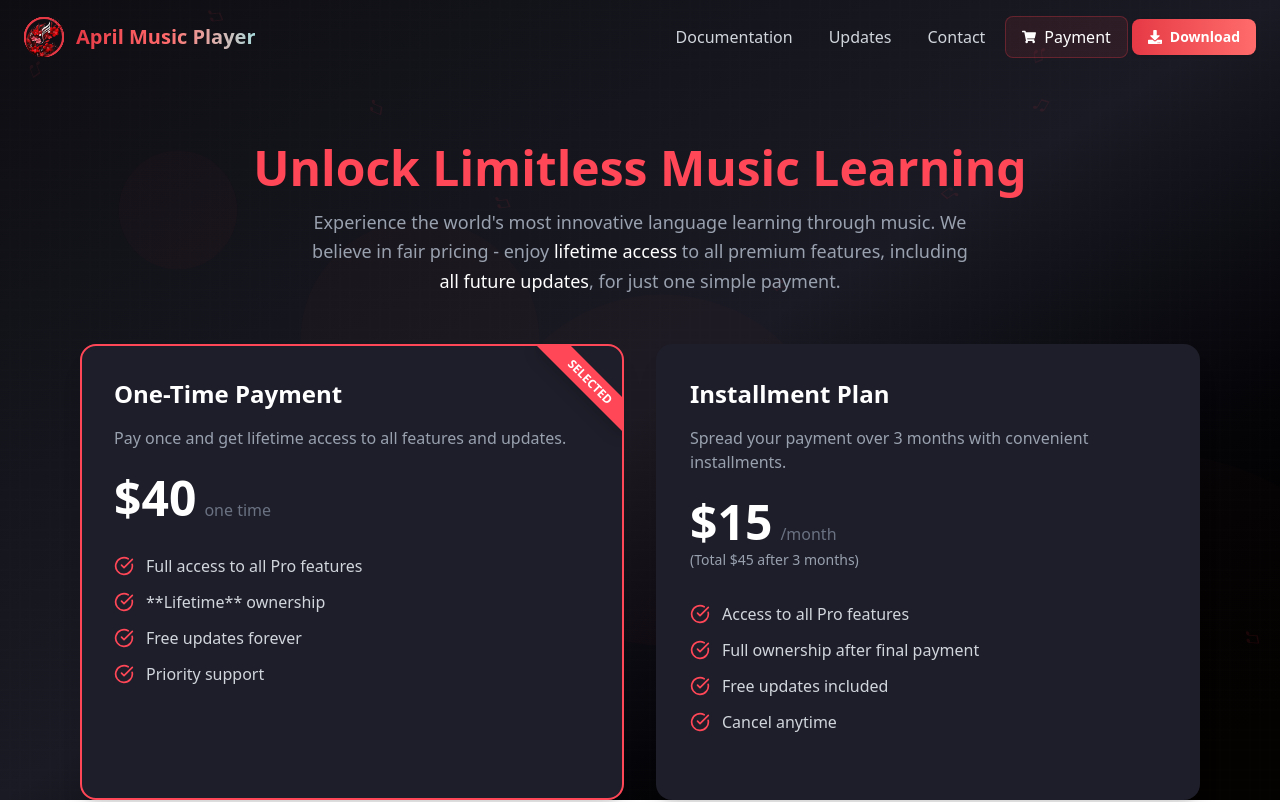
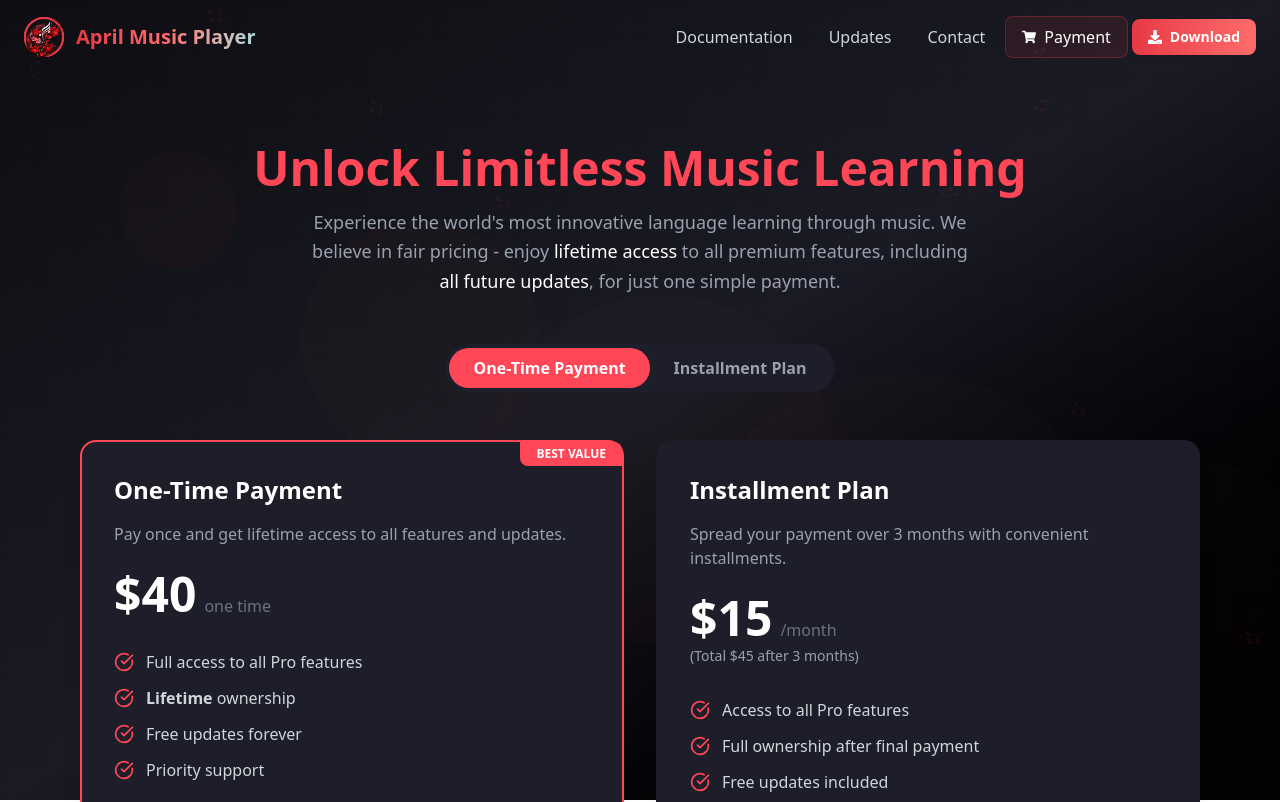
Before and after one commit to amm926616/april-landing-react, a React (Vite) app: page /payment in a window 1280 px wide. Shown: the top 802 px of the page. Built offline with nearby package versions, Linux system fonts and the light colour scheme.

Commit message:
fixed glitching payment cards

```diff
--- a/src/pages/PaymentPage.tsx
+++ b/src/pages/PaymentPage.tsx
@@ -67,31 +67,62 @@
           </p>
         </motion.div>
 
+        {/* Pricing Toggle */}
+        <motion.div
+          initial={{ opacity: 0, y: 20 }}
+          whileInView={{ opacity: 1, y: 0 }}
+          transition={{ duration: 0.8, delay: 0.1 }}
+          viewport={{ once: true }}
+          className="flex justify-center mb-12"
+        >
+          <div className="bg-[#1e1e2a] p-1 rounded-full inline-flex">
+            <button
+              className={`px-6 py-2 rounded-full font-semibold transition-all cursor-pointer ${
+                selectedPlan === "one-time"
+                  ? "bg-[#ff4757] text-white"
+                  : "text-gray-400 hover:text-white"
+              }`}
+              onClick={() => setSelectedPlan("one-time")}
+            >
+              One-Time Payment
+            </button>
+            <button
+              className={`px-6 py-2 rounded-full font-semibold transition-all cursor-pointer ${
+                selectedPlan === "installment"
+                  ? "bg-[#ff4757] text-white"
+                  : "text-gray-400 hover:text-white"
+              }`}
+              onClick={() => setSelectedPlan("installment")}
+            >
+              Installment Plan
+            </button>
+          </div>
+        </motion.div>
+
         {/* Pricing Cards - Now directly clickable */}
         <div className="grid grid-cols-1 lg:grid-cols-2 gap-8 mb-16">
           {/* One-time Payment Card */}
           <motion.div
-            initial={{ opacity: 0, x: -50 }}
-            whileInView={{ opacity: 1, x: 0 }}
-            transition={{ duration: 0.8, delay: 0.2 }}
+            layout
+            initial={{ opacity: 0, y: 20 }}
+            whileInView={{ opacity: 1, y: 0 }}
+            animate={{
+              borderColor:
+                selectedPlan === "one-time" ? "#ff4757" : "transparent",
+            }}
+            transition={{ duration: 0.6, borderColor: { duration: 0.3 } }}
             viewport={{ once: true }}
-            onClick={() => setSelectedPlan("one-time")}
-            className={`relative bg-[#1e1e2a] p-8 rounded-2xl shadow-xl border-2 ${
-              selectedPlan === "one-time"
-                ? "border-[#ff4757]"
-                : "border-transparent hover:border-[#3a3a4a]"
-            } transition-all cursor-pointer group overflow-hidden`}
+            className="relative bg-[#1e1e2a] p-8 rounded-2xl shadow-xl border-2"
           >
             {selectedPlan === "one-time" && (
-              <div className="absolute top-0 right-0 w-32 bg-[#ff4757] text-white text-xs font-bold px-3 py-1 text-center transform rotate-45 translate-x-8 translate-y-6 shadow-lg">
-                SELECTED
+              <div className="absolute top-0 right-0 bg-[#ff4757] text-white text-xs font-bold py-1 px-4 rounded-bl-lg rounded-tr-lg">
+                BEST VALUE
               </div>
             )}
-            <div className="relative z-10">
+
             <h3 className="text-2xl font-bold text-white mb-4">
               One-Time Payment
             </h3>
-
             <p className="text-gray-400 mb-6">
               Pay once and get lifetime access to all features and updates.
             </p>
@@ -101,14 +132,16 @@
               <span className="text-gray-500 ml-2">one time</span>
             </div>
 
-              <ul className="space-y-3 text-gray-300 mb-8">
+            <ul className="space-y-3 text-gray-300">
               <li className="flex items-start">
                 <CheckCircle className="w-5 h-5 text-[#ff4757] mr-3 mt-0.5 flex-shrink-0" />
                 <span>Full access to all Pro features</span>
               </li>
               <li className="flex items-start">
                 <CheckCircle className="w-5 h-5 text-[#ff4757] mr-3 mt-0.5 flex-shrink-0" />
-                  <span>**Lifetime** ownership</span>
+                <span>
+                  <strong>Lifetime</strong> ownership
+                </span>
               </li>
               <li className="flex items-start">
                 <CheckCircle className="w-5 h-5 text-[#ff4757] mr-3 mt-0.5 flex-shrink-0" />
@@ -119,33 +152,28 @@
                 <span>Priority support</span>
               </li>
             </ul>
-            </div>
-            <div className="absolute inset-0 bg-gradient-to-br from-transparent to-[#2a2a3a] opacity-0 group-hover:opacity-30 transition-opacity duration-300"></div>
           </motion.div>
 
           {/* Installment Payment Card */}
           <motion.div
-            initial={{ opacity: 0, x: 50 }}
-            whileInView={{ opacity: 1, x: 0 }}
-            transition={{ duration: 0.8, delay: 0.3 }}
+            layout
+            initial={{ opacity: 0, y: 20 }}
+            whileInView={{ opacity: 1, y: 0 }}
+            animate={{
+              borderColor:
+                selectedPlan === "installment" ? "#ff4757" : "transparent",
+            }}
+            transition={{
+              duration: 0.6,
+              delay: 0.1,
+              borderColor: { duration: 0.3 },
+            }}
             viewport={{ once: true }}
-            onClick={() => setSelectedPlan("installment")}
-            className={`relative bg-[#1e1e2a] p-8 rounded-2xl shadow-xl border-2 ${
-              selectedPlan === "installment"
-                ? "border-[#ff4757]"
-                : "border-transparent hover:border-[#3a3a4a]"
-            } transition-all cursor-pointer group overflow-hidden`}
+            className="bg-[#1e1e2a] p-8 rounded-2xl shadow-xl border-2"
           >
-            {selectedPlan === "installment" && (
-              <div className="absolute top-0 right-0 w-32 bg-[#ff4757] text-white text-xs font-bold px-3 py-1 text-center transform rotate-45 translate-x-8 translate-y-6 shadow-lg">
-                SELECTED
-              </div>
-            )}
-            <div className="relative z-10">
             <h3 className="text-2xl font-bold text-white mb-4">
               Installment Plan
             </h3>
-
             <p className="text-gray-400 mb-6">
               Spread your payment over 3 months with convenient installments.
             </p>
@@ -158,7 +186,7 @@
               </div>
             </div>
 
-              <ul className="space-y-3 text-gray-300 mb-8">
+            <ul className="space-y-3 text-gray-300">
               <li className="flex items-start">
                 <CheckCircle className="w-5 h-5 text-[#ff4757] mr-3 mt-0.5 flex-shrink-0" />
                 <span>Access to all Pro features</span>
@@ -176,8 +204,6 @@
                 <span>Cancel anytime</span>
               </li>
             </ul>
-            </div>
-            <div className="absolute inset-0 bg-gradient-to-br from-transparent to-[#2a2a3a] opacity-0 group-hover:opacity-30 transition-opacity duration-300"></div>
           </motion.div>
         </div>
 
```
Lines whose indentation alone changed are shown as unchanged.
